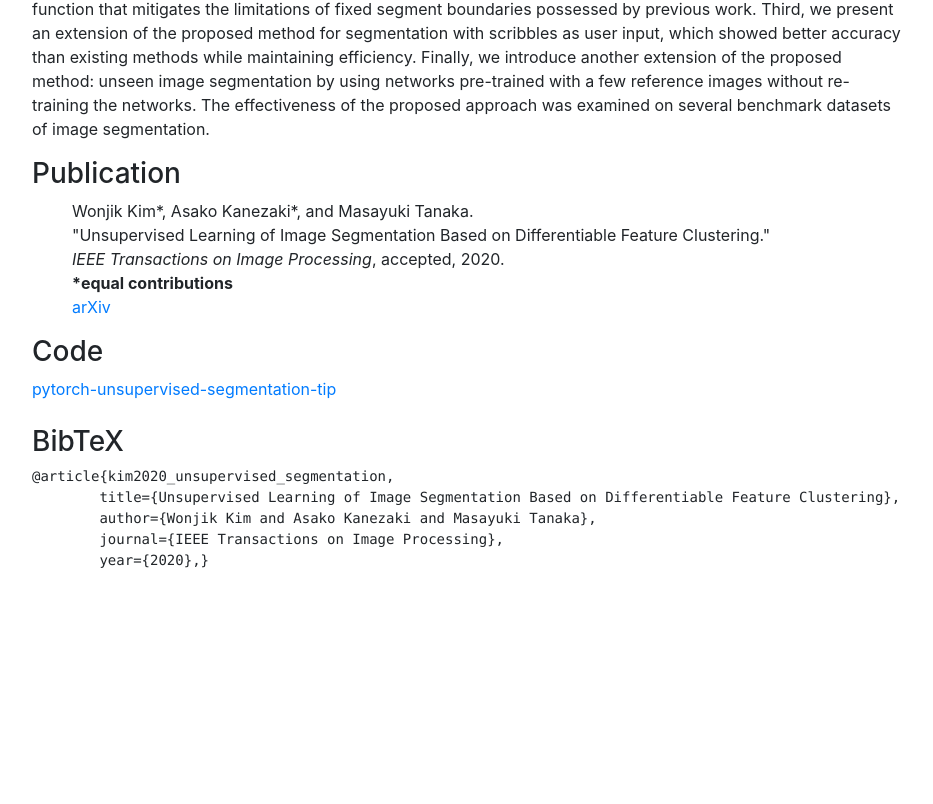
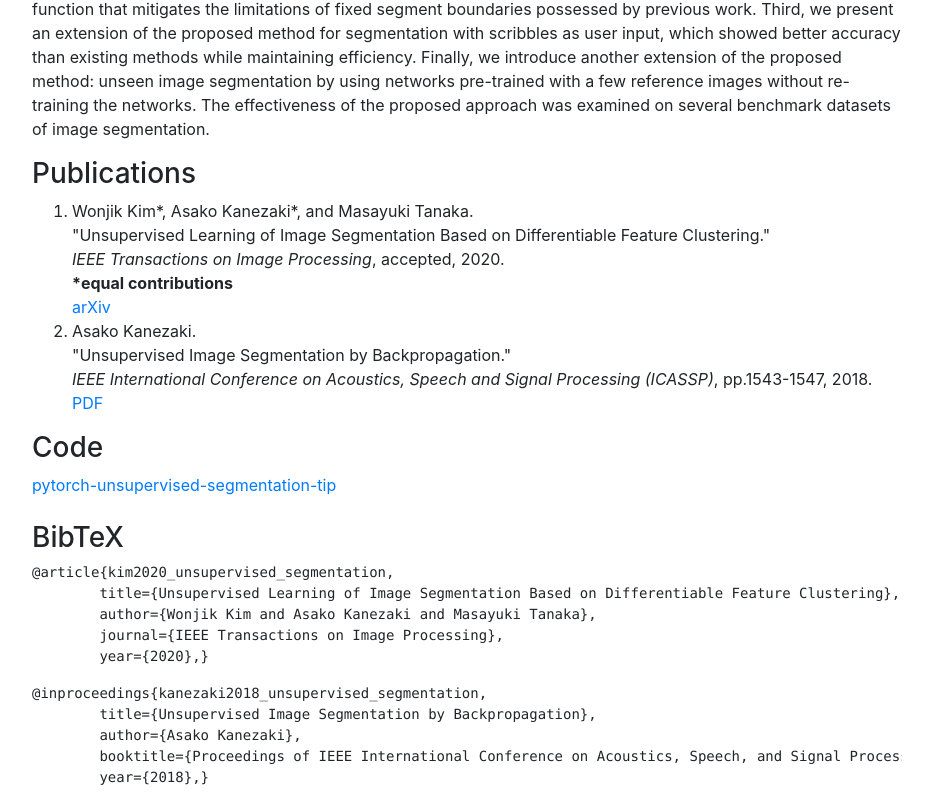
Before and after one commit to kanezaki/pytorch-unsupervised-segmentation-tip, a plain HTML site: page index.html in a window 1280 px wide. Shown: the part 829-1633 px from the top of the page, without its empty margins (173-1106 px from the left). Before the commit the page ends 1416 px from the top, so only its background shows below. Drawn offline with nearby package versions, Linux system fonts and the light colour scheme.

Commit message:
added reference of conference paper

```diff
--- a/index.html
+++ b/index.html
@@ -68,16 +68,22 @@
 </div>
 
 
-<h3>Publication</h3>
+<h3>Publications</h3>
 <div class="row">
     <div class="col-md-12">
-      <ul>
-	Wonjik Kim*, Asako Kanezaki*, and Masayuki Tanaka.
-	<BR>"Unsupervised Learning of Image Segmentation Based on Differentiable Feature Clustering."
-	<BR><I>IEEE Transactions on Image Processing</I>, accepted, 2020.
-	<BR><b>*equal contributions</b>
-	<BR><a href="https://arxiv.org/abs/2007.09990">arXiv</a>
-      </ul>
+      <ol>
+	<LI>Wonjik Kim*, Asako Kanezaki*, and Masayuki Tanaka.
+	  <BR>"Unsupervised Learning of Image Segmentation Based on Differentiable Feature Clustering."
+	  <BR><I>IEEE Transactions on Image Processing</I>, accepted, 2020.
+	  <BR><b>*equal contributions</b>
+	  <BR><a href="https://arxiv.org/abs/2007.09990">arXiv</a>
+	</LI>
+	<LI>Asako Kanezaki.
+	  <BR>"Unsupervised Image Segmentation by Backpropagation."
+	  <BR><I>IEEE International Conference on Acoustics, Speech and Signal Processing (ICASSP)</I>, pp.1543-1547, 2018.
+	  <BR><a href="ICASSP2018_kanezaki.pdf">PDF</a>
+	</LI>
+      </ol>
     </div>
 </div>
 
@@ -99,6 +105,12 @@
 	journal={IEEE Transactions on Image Processing},
 	year={2020},}
 </pre>
+      <pre>@inproceedings{kanezaki2018_unsupervised_segmentation,
+	title={Unsupervised Image Segmentation by Backpropagation},
+	author={Asako Kanezaki},
+	booktitle={Proceedings of IEEE International Conference on Acoustics, Speech, and Signal Processing (ICASSP)},
+	year={2018},}
+</pre>
     </div>
 </div>
 
```
